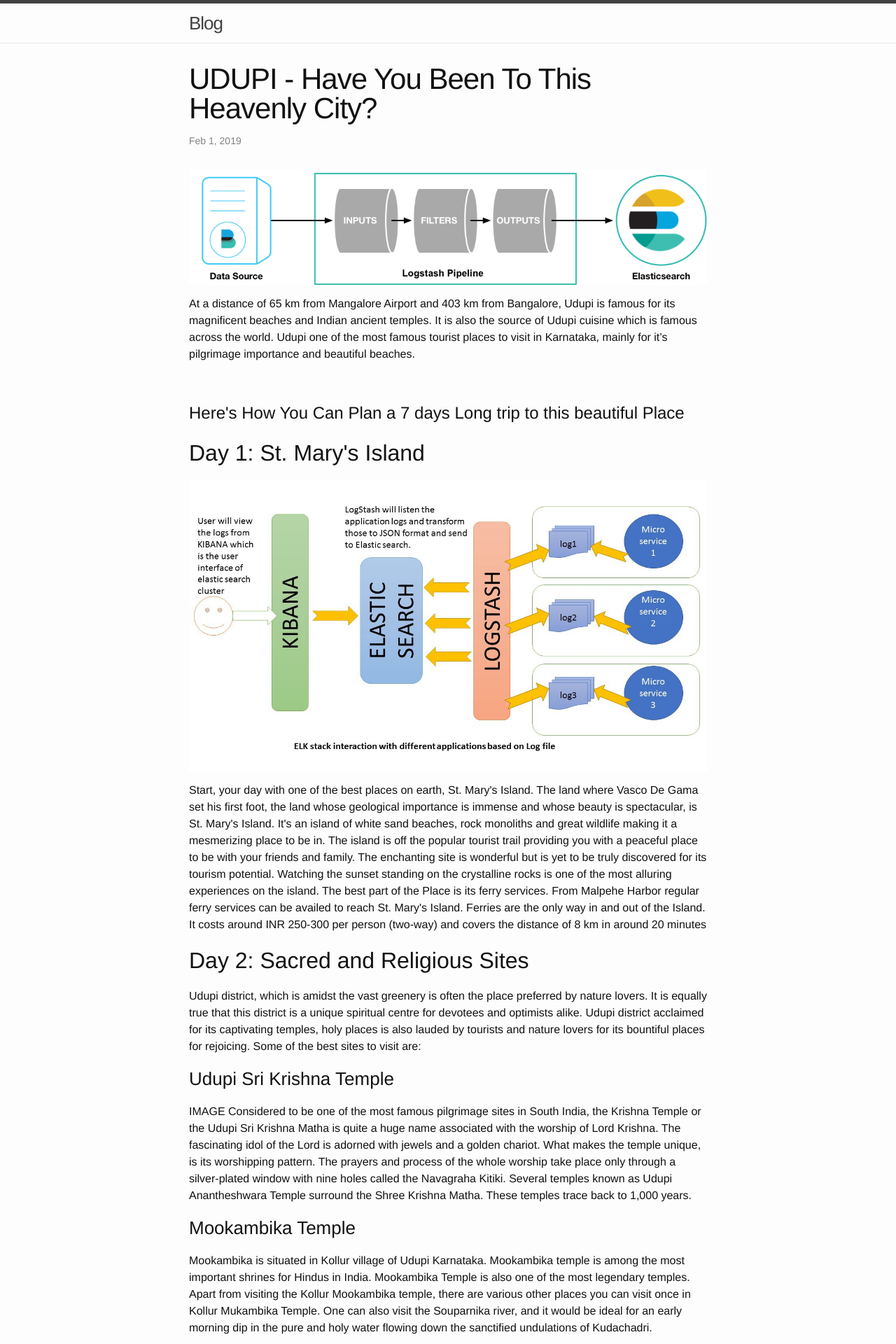
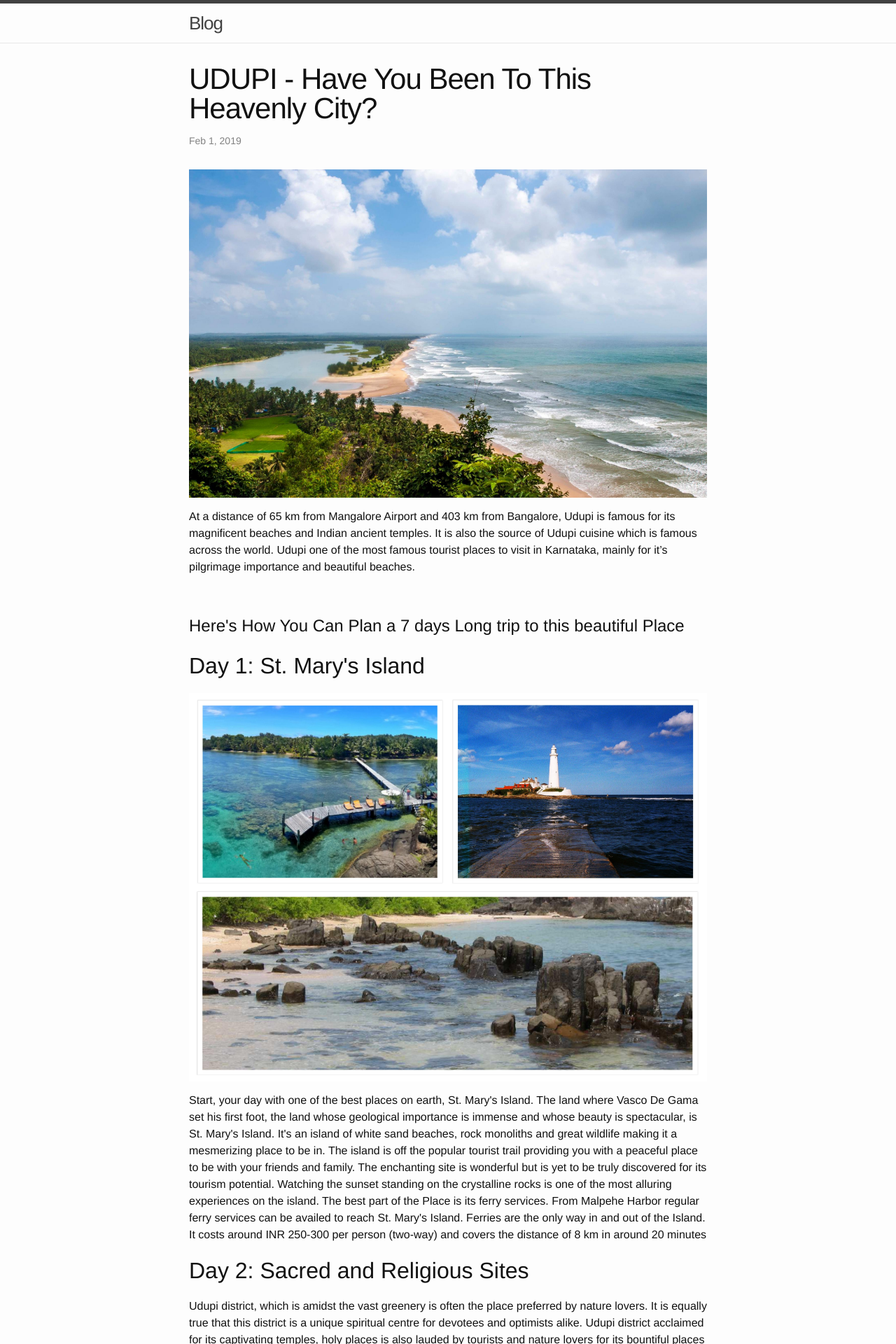
Before and after one commit to sumitgupta0001/sumitgupta.github.io, a Jekyll site: the page built from _posts/2019-02-01-Udupi.md, in a window 1280 px wide. Shown: the top 1920 px of the page at 70% size. Built offline with Jekyll 4.4.1, drawn with Linux system fonts in a browser that asks for light colours.

Commit message:
2 image added

```diff
--- a/_posts/2019-02-01-Udupi.md
+++ b/_posts/2019-02-01-Udupi.md
@@ -5,7 +5,7 @@ title:  "UDUPI - Have You Been To This Heavenly City?"
 categories: Udupi
 ---
 
-<img src="/img/basic_logstash_pipeline.png" class="img-responsive" alt="">
+<img src="/img/main_udupi.jpg" alt="">
 
 At a distance of 65 km from Mangalore Airport and 403 km from Bangalore, Udupi is famous for its magnificent beaches and Indian ancient temples. It is also the source of Udupi cuisine which is famous across the world. Udupi one of the most famous tourist places to visit in Karnataka, mainly for it's pilgrimage importance and beautiful beaches.
 
@@ -13,7 +13,7 @@ At a distance of 65 km from Mangalore Airport and 403 km from Bangalore, Udupi i
 <h1>Here's How You Can Plan a 7 days Long trip to this beautiful Place</h1>
 
 <h2> Day 1: St. Mary's Island </h2>
-<img src="/img/xyz.jpeg" class="img-responsive" alt="">
+<img src="/img/st_marry.jpg" class="img-responsive" alt="">
 
 <p>
 Start, your day with one of the best places on earth, St. Mary's Island.
```
Also changed, not shown: img/main_udupi.jpg (added), img/st_marry.jpg (added).
